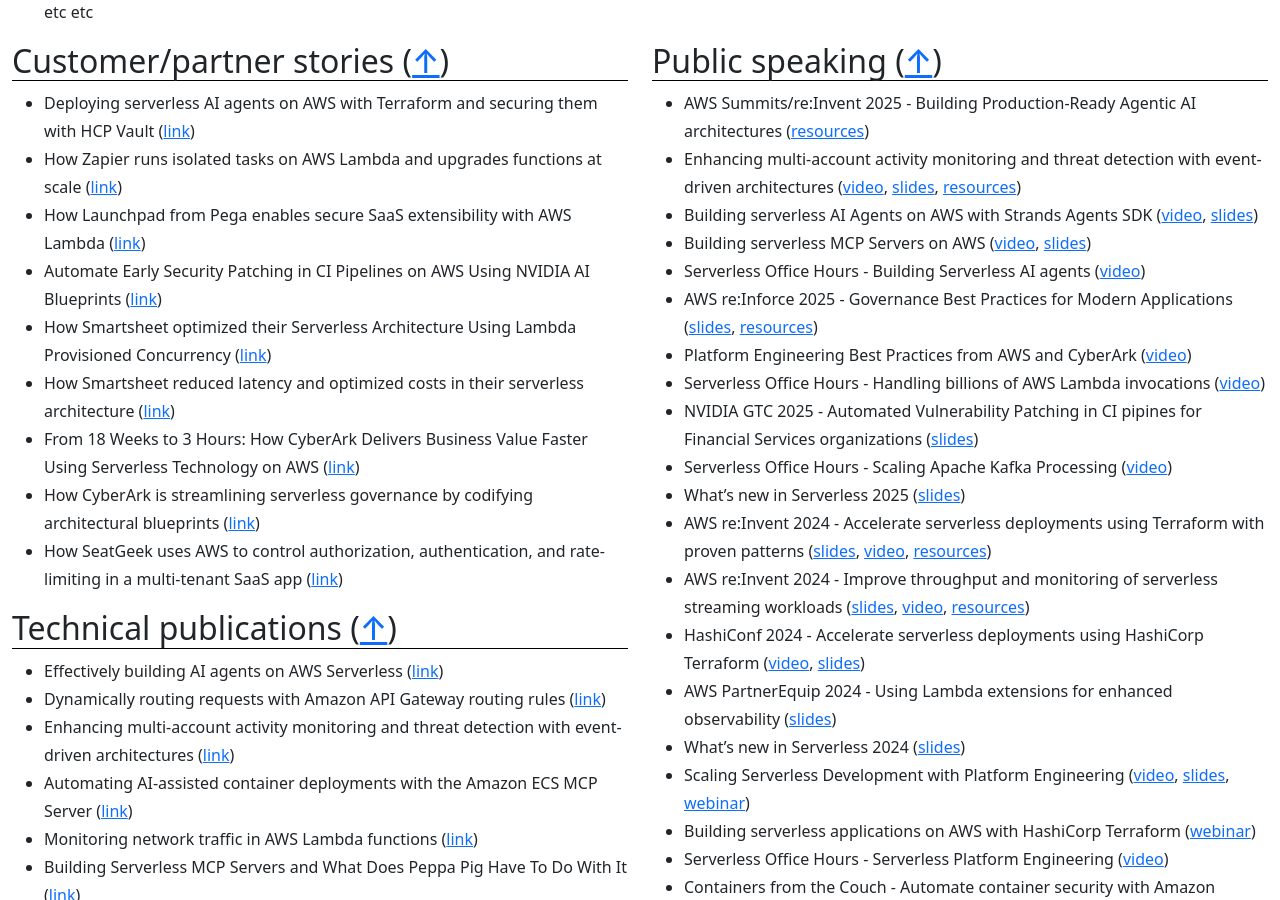
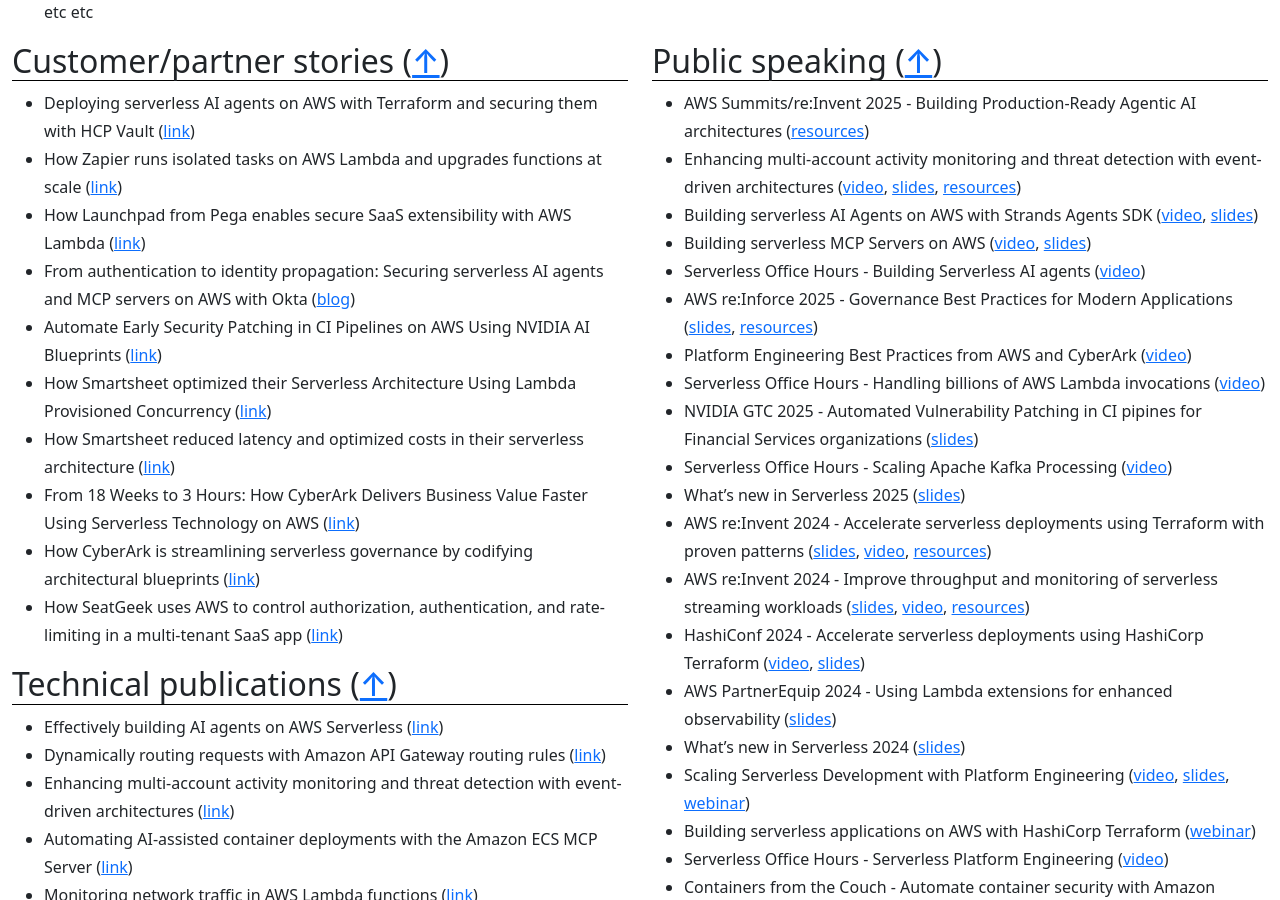
Before and after one commit to aal80/whoami, a Jekyll site: the page built from index.md, in a window 1280 px wide and 900 px high, scrolled down 396 px. Built offline with Jekyll 4.4.1, drawn with Linux system fonts in a browser that asks for light colours.

Commit message:
Update publications.md

```diff
--- a/_includes/publications.md
+++ b/_includes/publications.md
@@ -3,6 +3,7 @@
 - Deploying serverless AI agents on AWS with Terraform and securing them with HCP Vault ([link](https://www.hashicorp.com/en/resources/deploying-serverless-ai-agents-on-aws-with-terraform-and-securing-them-with-hcp-v))
 - How Zapier runs isolated tasks on AWS Lambda and upgrades functions at scale ([link](https://aws.amazon.com/blogs/architecture/how-zapier-runs-isolated-tasks-on-aws-lambda-and-upgrades-functions-at-scale/))
 - How Launchpad from Pega enables secure SaaS extensibility with AWS Lambda ([link](https://aws.amazon.com/blogs/architecture/how-launchpad-from-pega-enables-secure-saas-extensibility-with-aws-lambda/))
+- From authentication to identity propagation: Securing serverless AI agents and MCP servers on AWS with Okta ([blog](https://www.okta.com/blog/ai/securing-serverless-ai-agents-and-mcp-servers-on-aws-with-okta/))
 - Automate Early Security Patching in CI Pipelines on AWS Using NVIDIA AI Blueprints ([link](https://developer.nvidia.com/blog/automate-early-security-patching-in-ci-pipelines-on-aws-using-nvidia-ai-blueprints/))
 - How Smartsheet optimized their Serverless Architecture Using Lambda Provisioned Concurrency ([link](https://aws.amazon.com/solutions/case-studies/smartsheet-lambda-case-study/))
 - How Smartsheet reduced latency and optimized costs in their serverless architecture ([link](https://aws.amazon.com/blogs/architecture/how-smartsheet-reduced-latency-and-optimized-costs-in-their-serverless-architecture/))
```
